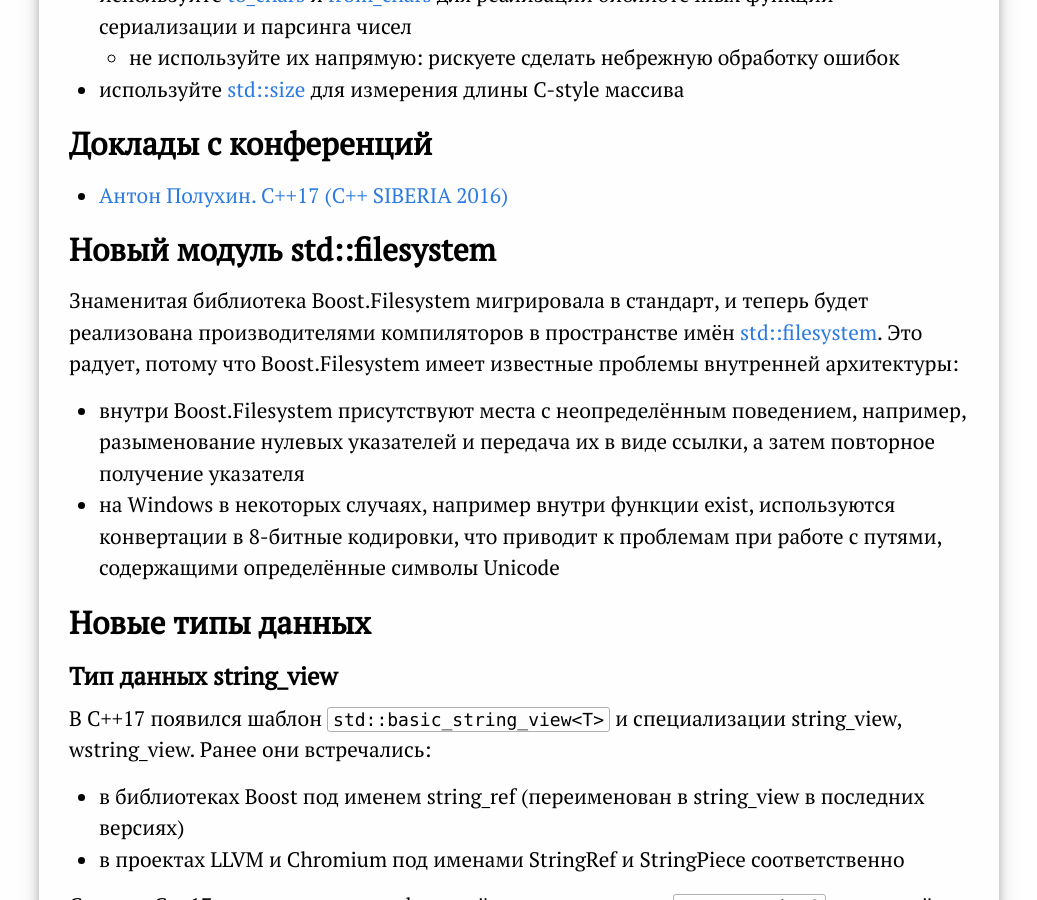
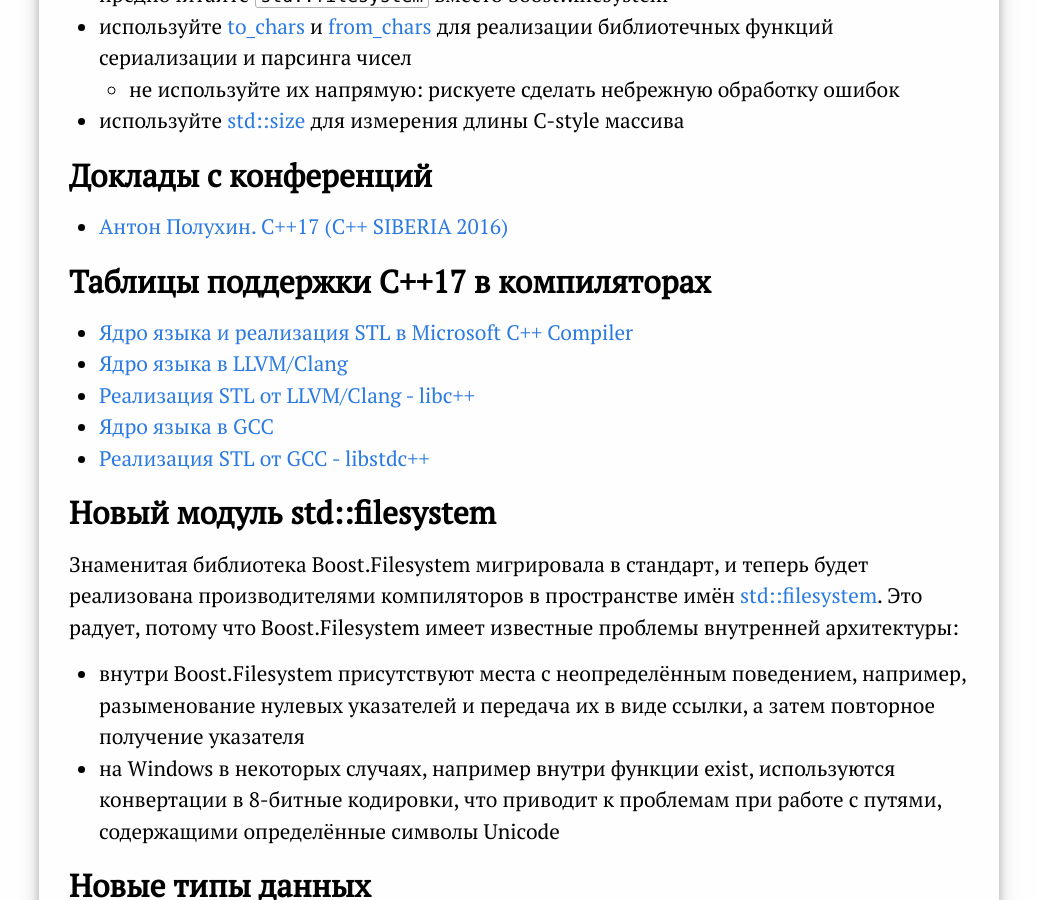
Before and after one commit to ps-group/ps-group.github.io, a Jekyll site: the page built from _compilers/cxx17.md, in a window 1280 px wide and 900 px high, scrolled down 2751 px. Shown: the whole window, without its empty margins (121-1158 px from the left). Built offline with Jekyll 4.4.1, drawn with Linux system fonts in a browser that asks for light colours; some of the changed text lies outside the part shown.

Commit message:
Добавил ссылки на таблицы уровня поддержки

```diff
--- a/_compilers/cxx17.md
+++ b/_compilers/cxx17.md
@@ -32,6 +32,14 @@ title: 'Миграция на повседневный C++17'
 ## Доклады с конференций
 
 - [Антон Полухин. C++17 (C++ SIBERIA 2016)](http://cpp-russia.ru/?page_id=1253)
+
+## Таблицы поддержки C++17 в компиляторах
+
+- [Ядро языка и реализация STL в Microsoft C++ Compiler](https://docs.microsoft.com/en-us/cpp/visual-cpp-language-conformance)
+- [Ядро языка в LLVM/Clang](https://clang.llvm.org/cxx_status.html)
+- [Реализация STL от LLVM/Clang - libc++](https://libcxx.llvm.org/cxx1z_status.html)
+- [Ядро языка в GCC](https://gcc.gnu.org/projects/cxx-status.html)
+- [Реализация STL от GCC - libstdc++](https://gcc.gnu.org/onlinedocs/libstdc++/manual/status.html)
 
 ## Новый модуль std::filesystem
 
```
